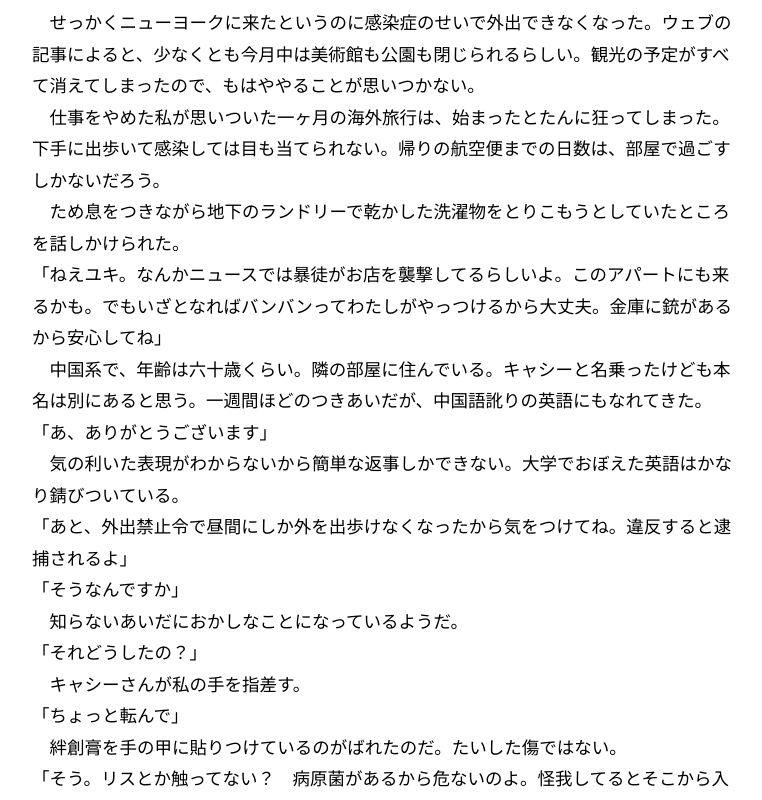
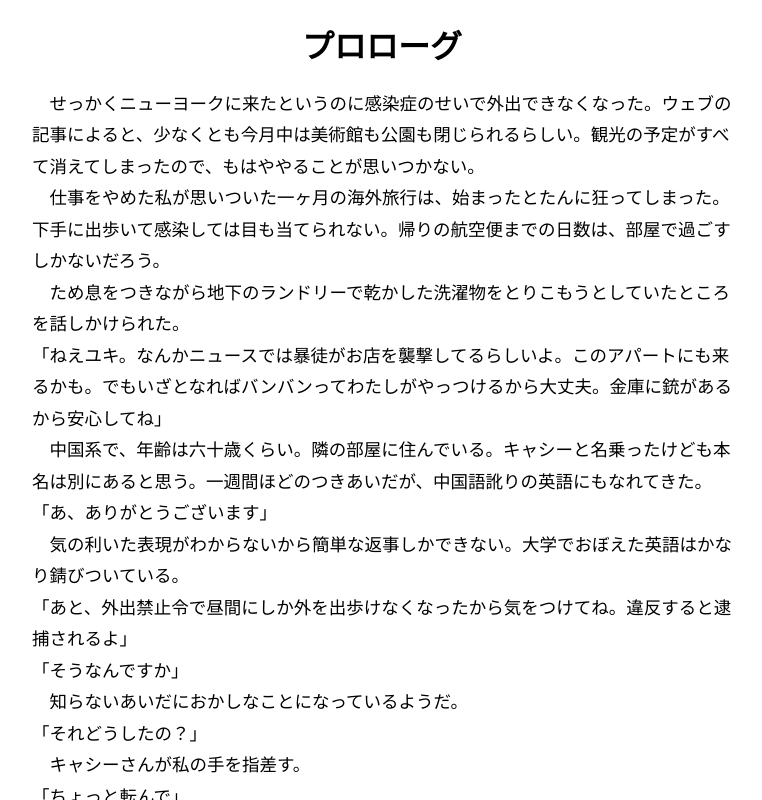
Before and after one commit to katryo/denkinovel-reader, a Next.js app: page /demo in a window 1280 px wide. Shown: the top 800 px of the page, without its empty margins (258-1020 px from the left). Built offline with nearby package versions, Linux system fonts and the light colour scheme; no server answers.

Commit message:
Can show title

```diff
--- a/components/StoryContainer.tsx
+++ b/components/StoryContainer.tsx
@@ -7,6 +7,7 @@ const PINK = '#fecbc8';
 const BLUE = '#dceff5';
 const GREEN = '#dcfec8';
 const TRANSITION_MS = 2000;
+const PAGE_TRAINSITION_MS = 500;
 const DEFAULT_CURRENT_MUSIC_ID = -1;
 
 const sleep = async (ms: number) => {
@@ -123,18 +124,21 @@ const StoryContainer = (props: { episode: Episode }) => {
   };
 
   const handleScroll = useCallback(
-    (e) => {
+    async (e) => {
       const sectionId = getCurrentSectionId();
       const sectionIndex = sectionIdIndex[sectionId];
       const currentSection = episode.sections[sectionIndex];
       if (currentSection.page !== currentPage) {
+        setIsPageShowing(false);
         setPage(currentSection.page);
+        await sleep(PAGE_TRAINSITION_MS);
+        setIsPageShowing(true);
         // setPage((state) => currentSection.page);
         // console.log('setPage called');
         // console.log({ pageChangedTo: currentSection.page });
       }
     },
-    [currentPage],
+    [currentPage, isPageShowing],
   );
 
   useEffect(() => {
@@ -222,13 +226,19 @@ const StoryContainer = (props: { episode: Episode }) => {
           margin: '0 auto',
           maxWidth: 700,
           position: 'relative',
-          fontSize: 17.5,
-          lineHeight: 1.8,
-          fontFamily:
-            "'游明朝',YuMincho,'ヒラギノ明朝 Pr6N','Hiragino Mincho Pr6N','ヒラギノ明朝 ProN','Hiragino Mincho ProN','ヒラギノ明朝 StdN','Hiragino Mincho StdN',HiraMinProN-W3,'HGS明朝B','HG明朝B',dcsymbols,'Helvetica Neue',Helvetica,Arial,'ヒラギノ角ゴ Pr6N','Hiragino Kaku Gothic Pr6N','ヒラギノ角ゴ ProN','Hiragino Kaku Gothic ProN','ヒラギノ角ゴ StdN','Hiragino Kaku Gothic StdN','Segoe UI',Verdana,'メイリオ',Meiryo,sans-serif",
         }}
       >
-        <SectionsList sections={episode.sections} currentPage={currentPage} isPageShowing={isPageShowing} />
+        <h1 style={{ textAlign: 'center' }}>{episode.episodeTitle}</h1>
+        <div
+          style={{
+            fontSize: 17.5,
+            lineHeight: 1.8,
+            fontFamily:
+              "'游明朝',YuMincho,'ヒラギノ明朝 Pr6N','Hiragino Mincho Pr6N','ヒラギノ明朝 ProN','Hiragino Mincho ProN','ヒラギノ明朝 StdN','Hiragino Mincho StdN',HiraMinProN-W3,'HGS明朝B','HG明朝B',dcsymbols,'Helvetica Neue',Helvetica,Arial,'ヒラギノ角ゴ Pr6N','Hiragino Kaku Gothic Pr6N','ヒラギノ角ゴ ProN','Hiragino Kaku Gothic ProN','ヒラギノ角ゴ StdN','Hiragino Kaku Gothic StdN','Segoe UI',Verdana,'メイリオ',Meiryo,sans-serif",
+          }}
+        >
+          <SectionsList sections={episode.sections} currentPage={currentPage} isPageShowing={isPageShowing} />
+        </div>
       </div>
 
       <div style={{ position: 'relative' }}>
--- a/static/episode.json
+++ b/static/episode.json
@@ -1,7 +1,7 @@
 {
   "episode": {
     "seriesTitle": "Zombie Story",
-    "episodeTitle": "Episode 1",
+    "episodeTitle": "プロローグ",
     "creator": "katryo",
     "sections": [
       {
--- a/styles.css
+++ b/styles.css
@@ -18,6 +18,10 @@
 
 .page-before {
   opacity: 0;
+}
+
+.page-appear {
+  opacity: 1;
 }
 
 .page-enter {
```
